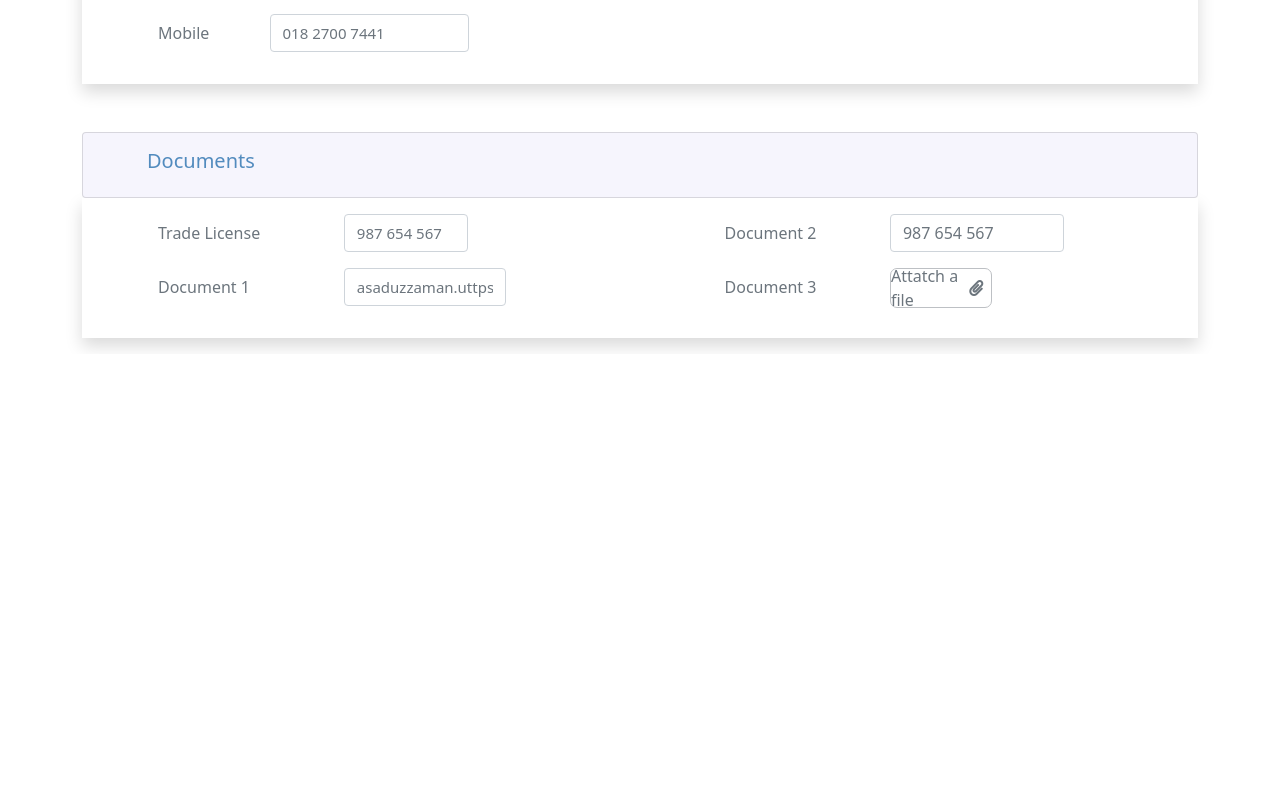
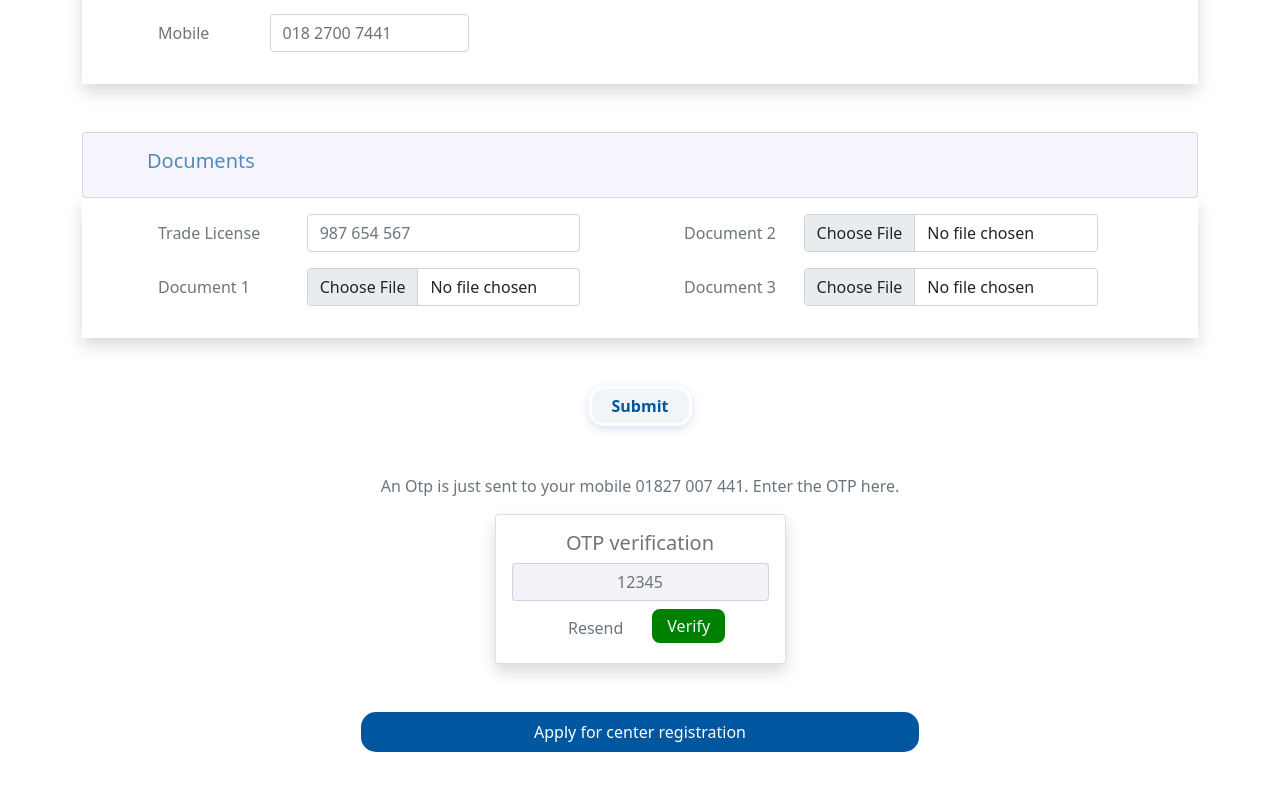
Before and after one commit to alaminhossain171/CovidVisaCenter, a React (Create React App) app: page /reg in a window 1280 px wide. Shown: the part 600-1390 px from the top of the page. Before the commit the page ends 954 px from the top, so only its background shows below. Built offline with nearby package versions, Linux system fonts and the light colour scheme.

Commit message:
Center registration page complete

```diff
--- a/src/Assets/CSS/Account/Registration.css
+++ b/src/Assets/CSS/Account/Registration.css
@@ -1,7 +1,3 @@
-
-.container-bg-color{
-    /* background-color: #FAFAFC; */
-}
 
 .card-title1{
     background-color: #F6F5FD;
@@ -13,32 +9,55 @@
 .drop-down{
     color: gray !important;
 }
-.center-Details-form ::placeholder{
-    font-size: 15px;
-}
+
 
 .reg-sub-btn{
-    border: 2px solid black;
-    background-color: #1223BD26;
+    border: 3px solid #FFFFFF;
+    background-color: #F1F5F7;
 padding: 5px 20px 5px 20px;
 border-radius: 15px;
     cursor: pointer;
 border-color: white;
     color: #00569F;
     font-weight: bold;
+    box-shadow: 0px 3px 10px #1223BD26;
 }
 .input-file input[type='file']{
-    display: none;
+display: none;
 }
+
 .input-file label{
     cursor: pointer;
-    height: 5%;
-    width: 8%;
+   height: 5%;
+    width: 10%;
     position: absolute;
     border: 1px solid #bdc0c4;
- border-radius: 7px;
+    border-radius: 7px;
     display: flex;
     justify-content: center;
     align-items: center;
-
+    font-size: 11px;
 }
+.card-bg-reg{
+    background-color: #FFFFFF;
+}
+.otp-card-place{
+    background-color: #F3F2F6;
+}
+.otp-card-place::placeholder{
+text-align: center;
+}
+.otp-btn-verify{
+    background-color: green;
+    border: none;
+    padding: 5px 15px 5px 15px;
+    border-radius: 8px;
+}
+.apply-reg-btn{
+    background-color: #00569F;
+    border:none;
+    width: 50%;
+    padding: 8px;
+    border-radius: 15px;
+    color: white;
+}
--- a/src/Components/Account/Reg.js
+++ b/src/Components/Account/Reg.js
@@ -1,12 +1,13 @@
 import React from 'react';
 import '../../Assets/CSS/Account/Registration.css'
-import { Form } from 'react-bootstrap';
+import { Form} from 'react-bootstrap';
+import OtpCard from '../Reusable/OtpCard';
 const Reg = () => {
     return (
         <>
             <div className="container container-bg-color mb-3">
 
-
+                <form>
 
                     <div class="card mt-2 card-title1">
                         <div class="card-body center-title">
@@ -19,13 +20,13 @@ const Reg = () => {
                                 <div className="col-md-6 ">
                                     <div className="mx-5">
 
-                                    <form className='center-Details-form'>
+                                        <div className='center-Details-form'>
 
 
                                             <div class="mb-3 row">
                                                 <label for="inputPassword" class="col-sm-3 col-form-label text-muted">Name</label>
                                                 <div class="col-sm-9">
-                                                <input type="text" class="form-control" id="inputPassword" placeholder='Unity throught population center' />
+                                                    <input required type="text" class="form-control" id="inputPassword" placeholder='Unity throught population center' />
                                                 </div>
                                             </div>
                                             <div class="mb-3 row">
@@ -53,12 +54,12 @@ const Reg = () => {
                                                 </div>
                                             </div>
 
-                                    </form>
+                                        </div>
                                         {/* Right side form start */}
                                     </div>
                                 </div>
                                 <div className="col-md-6 d-flex  align-items-center">
-                                <form className='right-side-form'>
+                                    <div className='right-side-form'>
 
                                         <div class="mb-3 row">
                                             <label for="inputPassword" class="col-sm-3 col-form-label text-muted">City</label>
@@ -81,7 +82,7 @@ const Reg = () => {
 
 
 
-                                </form>
+                                    </div>
 
 
 
@@ -115,7 +116,7 @@ const Reg = () => {
                                 <div className="col-md-6 ">
                                     <div className="mx-5">
 
-                                    <form className='center-Details-form'>
+                                        <div className='center-Details-form'>
 
 
                                             <div class="mb-3 row">
@@ -144,12 +145,12 @@ const Reg = () => {
                                                 </div>
                                             </div>
 
-                                    </form>
+                                        </div>
 
                                     </div>
                                 </div>
                                 <div className="col-md-6 d-flex  justify-content-center">
-                                <form className='right-side-form'>
+                                    <div className='right-side-form'>
 
 
                                         <div class="mb-3 row">
@@ -166,7 +167,7 @@ const Reg = () => {
                                         </div>
 
 
-                                </form>
+                                    </div>
 
 
 
@@ -199,55 +200,49 @@ const Reg = () => {
                                 <div className="col-md-6 ">
                                     <div className="mx-5">
 
-                                    <form className='center-Details-form'>
+                                        <div className='center-Details-form'>
 
 
                                             <div class="mb-3 row">
-                                            <label for="inputPassword" class="col-sm-5 col-form-label text-muted">Trade License</label>
-                                            <div class="col-sm-4">
+                                                <label for="inputPassword" class="col-sm-4 col-form-label text-muted">Trade License</label>
+                                                <div class="col-sm-8">
                                                     <input type="text" class="form-control" id="inputPassword" placeholder='987 654 567' />
                                                 </div>
                                             </div>
                                             <div class="mb-3 row">
-                                            <label for="inputPassword" class="col-sm-5 col-form-label text-muted">Document 1</label>
-                                            <div class="col-sm-5">
-                                                <input type="mail" class="form-control" id="inputPassword" placeholder='asaduzzaman.uttps@gmail.com' />
+                                                <label for="inputPassword" class="col-sm-4 col-form-label text-muted">Document 1</label>
+                                                <div class="col-sm-8">
+                                                    <input class="form-control" type="file" id="formFile"></input>
                                                 </div>
                                             </div>
 
 
 
 
-                                    </form>
+                                        </div>
 
                                     </div>
                                 </div>
                                 <div className="col-md-6 d-flex  justify-content-center">
-                                <form className='right-side-form'>
+                                    <div className='right-side-form'>
 
 
                                         <div class="mb-3 row">
-                                            <label for="inputPassword" class="col-sm-5 col-form-label text-muted">Document 2</label>
-                                            <div class="col-sm-6">
-                                                <input type="text" class="form-control" id="inputPassword" placeholder='987 654 567' />
+                                            <label for="inputPassword" class="col-sm-3 col-form-label text-muted">Document 2</label>
+                                            <div class="col-sm-8">
+                                                <input class="form-control" type="file" id="formFile"></input>
                                             </div>
                                         </div>
                                         <div class="mb-3 row">
-                                            <label for="inputPassword" class="col-sm-5 col-form-label text-muted">Document 3</label>
-                                            <div class="col-sm-5">
-
-                       <div className="input-file">
-                       <input type="file" id='file' />
-<label htmlFor="file" className='text-muted'>Attatch a file <i className="fas fa-paperclip mx-2"></i></label>
-
-                       </div>
-
+                                            <label for="inputPassword" class="col-sm-3 col-form-label text-muted">Document 3</label>
+                                            <div class="col-sm-8">
+                                                <input class="form-control" type="file" id="formFile"></input>
 
                                             </div>
                                         </div>
 
 
-                                </form>
+                                    </div>
 
 
 
@@ -265,6 +260,34 @@ const Reg = () => {
                     {/*............... Documents form details end ..............................*/}
 
 
+<div className="text-center mt-5">
+    <button className='reg-sub-btn'>Submit</button>
+</div>
+
+                </form>
+
+<div className="otp-reg my-5">
+    <p className="text-muted text-center">
+        An Otp is just sent to your mobile 01827 007 441. Enter the OTP here.
+    </p>
+<div className="otp-card text-center d-flex justify-content-center">
+
+<OtpCard />
+
+
+
+</div>
+
+
+
+
+
+<div className="text-center mt-5">
+<button className='apply-reg-btn'>Apply for center registration</button>
+</div>
+
+
+</div>
 
 
 
--- /dev/null
+++ b/src/Components/Reusable/OtpCard.js
@@ -0,0 +1,23 @@
+import React from 'react'
+import { Card } from 'react-bootstrap'
+
+const OtpCard = () => {
+    return (
+        <>
+            <Card className='shadow'>
+                <Card.Body>
+                    <Card.Title className='text-muted'>OTP verification</Card.Title>
+
+                    <div className='text-center otp-card-place my-2'>
+                        <input type="text" className='form-control otp-card-place' placeholder='12345' />
+                    </div>
+                    <Card.Link href="#"><button className='btn text-muted'>Resend</button></Card.Link>
+                    <Card.Link href="#"><button className=' otp-btn-verify text-light'>Verify</button></Card.Link>
+
+                </Card.Body>
+            </Card>
+        </>
+    )
+}
+
+export default OtpCard
```
Lines whose indentation alone changed are shown as unchanged.
